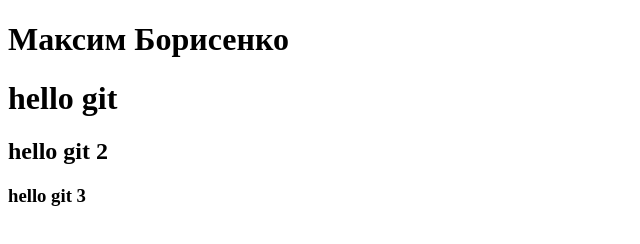
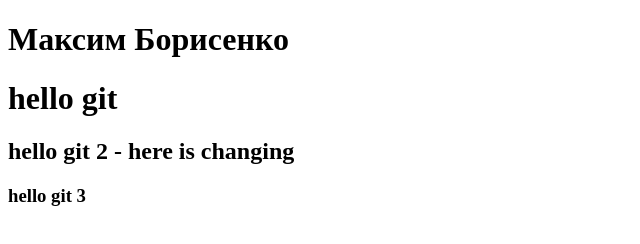
Before and after one commit to shpaks32/pr1, a plain HTML site: page index.html in a window 1280 px wide. Shown: the whole page, without its empty margins (0-640 px from the left). Drawn offline with Linux system fonts and the light colour scheme.

Commit message:
Branch 2 commit

```diff
--- a/index.html
+++ b/index.html
@@ -8,7 +8,7 @@
   <body>
     <h1>Максим Борисенко</h1>
     <h1>hello git</h1>
-    <h2>hello git 2</h2>
+    <h2>hello git 2 - here is changing</h2>
     <h3>hello git 3</h3>
   </body>
 </html>
```
